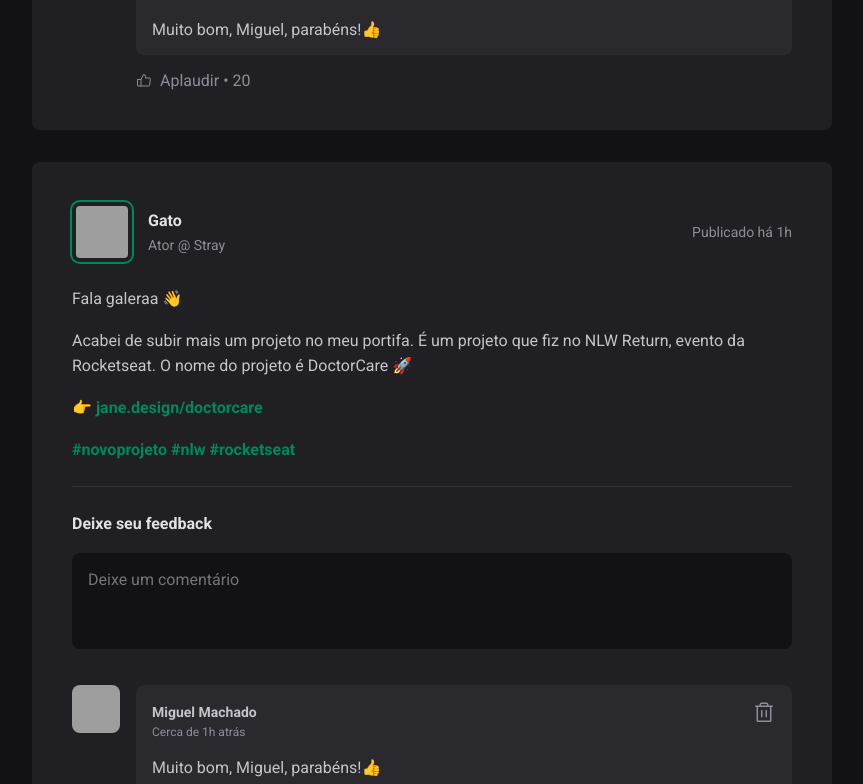
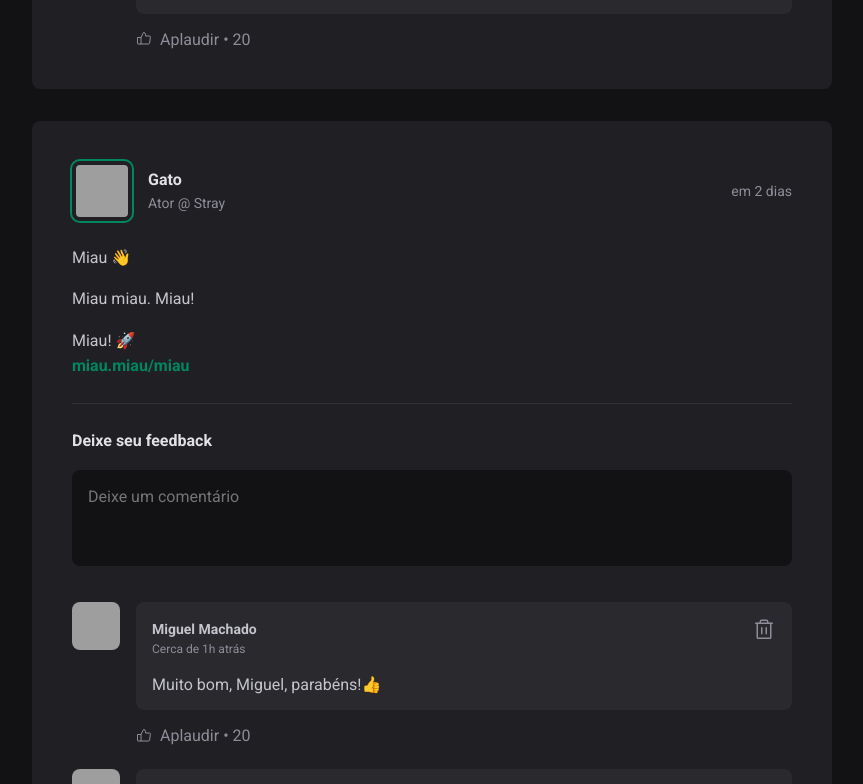
Before and after one commit to MiguelMachado-dev/ignite-reactjs, a React (Vite) app in the folder 01-fundamentos-reactjs/: page / in a window 1280 px wide. Shown: the part 1015-1799 px from the top of the page, without its empty margins (352-1215 px from the left). Built offline with nearby package versions, Linux system fonts and the light colour scheme; grey boxes are pictures that could not be loaded.

Commit message:
feat: propriedades do post

```diff
--- a/01-fundamentos-reactjs/package.json
+++ b/01-fundamentos-reactjs/package.json
@@ -9,6 +9,7 @@
     "preview": "vite preview"
   },
   "dependencies": {
+    "date-fns": "^2.29.3",
     "phosphor-react": "^1.4.1",
     "react": "^18.2.0",
     "react-dom": "^18.2.0"
--- a/01-fundamentos-reactjs/src/components/Post/index.jsx
+++ b/01-fundamentos-reactjs/src/components/Post/index.jsx
@@ -1,15 +1,29 @@
+import { format, formatDistanceToNow } from "date-fns";
+import ptBR from "date-fns/locale/pt-BR";
+
 import { Avatar } from "../Avatar";
 import { Comment } from "../Comment";
 import S from "./styles.module.css";
 
 export function Post({ author, content, publishedAt }) {
+  const publishedDateFormatted = format(
+    publishedAt,
+    "d 'de' LLLL 'às' HH:mm'h'",
+    {
+      locale: ptBR,
+    }
+  );
+
+  const publishedDateRelativeToNow = formatDistanceToNow(publishedAt, {
+    locale: ptBR,
+    addSuffix: true,
+  });
+
   return (
     <article className={S.post}>
       <header>
         <div className={S.author}>
-          <Avatar
-            src={author.avatarUrl}
-          />
+          <Avatar src={author.avatarUrl} />
 
           <div className={S.authorInfo}>
             <strong>{author.name}</strong>
@@ -17,24 +31,19 @@
           </div>
         </div>
 
-        <time title="28 de Julho às 09:30" dateTime="2022-07-28 09:30:23">
-          Publicado há 1h
+        <time title={publishedDateFormatted} dateTime={publishedAt.toISOString()}>
+          {publishedDateRelativeToNow}
         </time>
       </header>
 
       <div className={S.content}>
-        <p>Fala galeraa 👋</p>
-        <p>
-          Acabei de subir mais um projeto no meu portifa. É um projeto que fiz
-          no NLW Return, evento da Rocketseat. O nome do projeto é DoctorCare 🚀
-        </p>
-        <p>
-          👉 <a href="#">jane.design/doctorcare</a>
-        </p>
-        <p>
-          <a href="#">#novoprojeto</a> <a href="#">#nlw</a>{" "}
-          <a href="#">#rocketseat</a>
-        </p>
+        {content.map(line => {
+          if (line.type === "paragraph") {
+            return <p>{line.content}</p>;
+          } else if (line.type === 'link') {
+            return <a href="#">{line.content}</a>;
+          }
+        })}
       </div>
 
       <form className={S.commentForm}>
```
Also changed, not shown: 1 other file (tests, documents, lock files or other folders).
